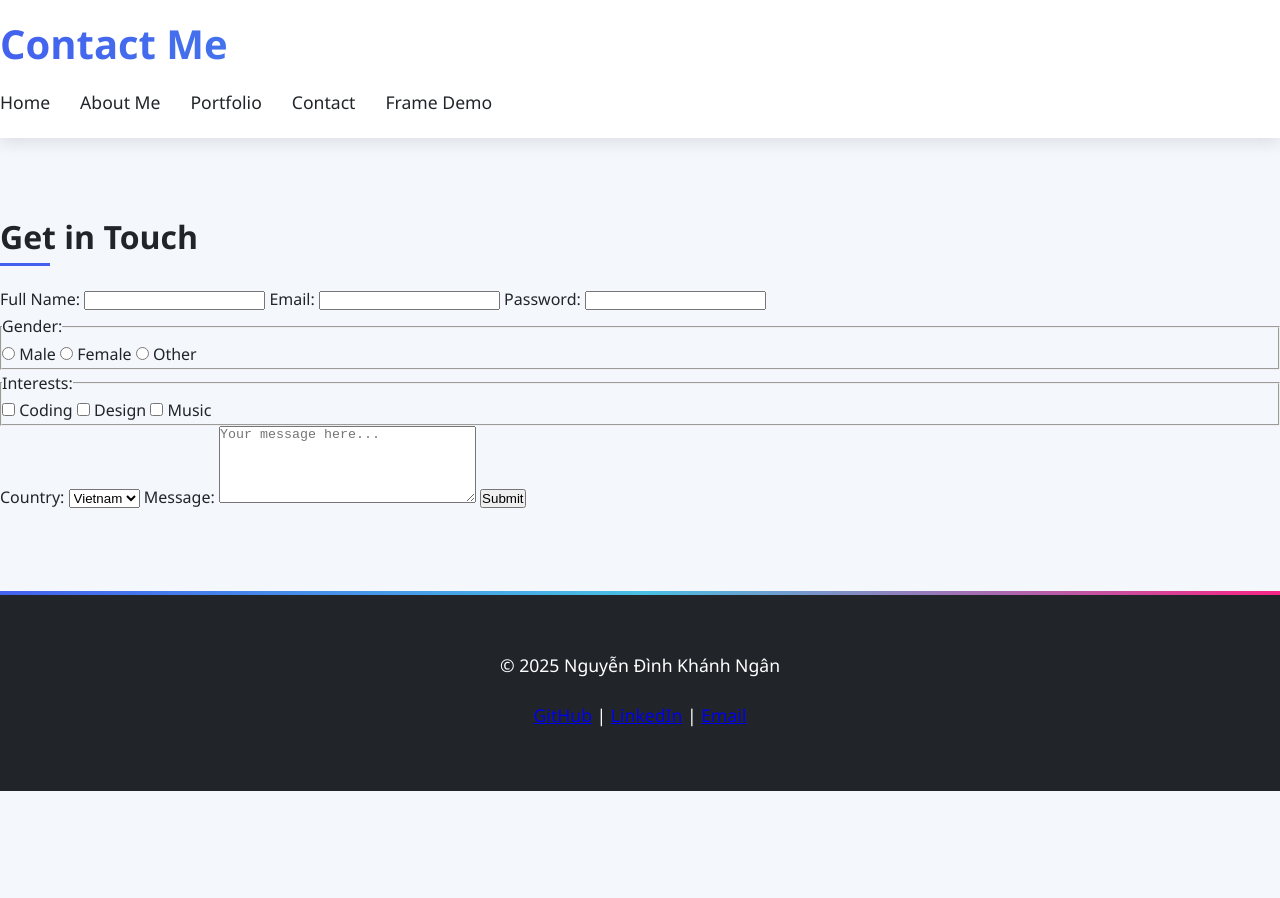
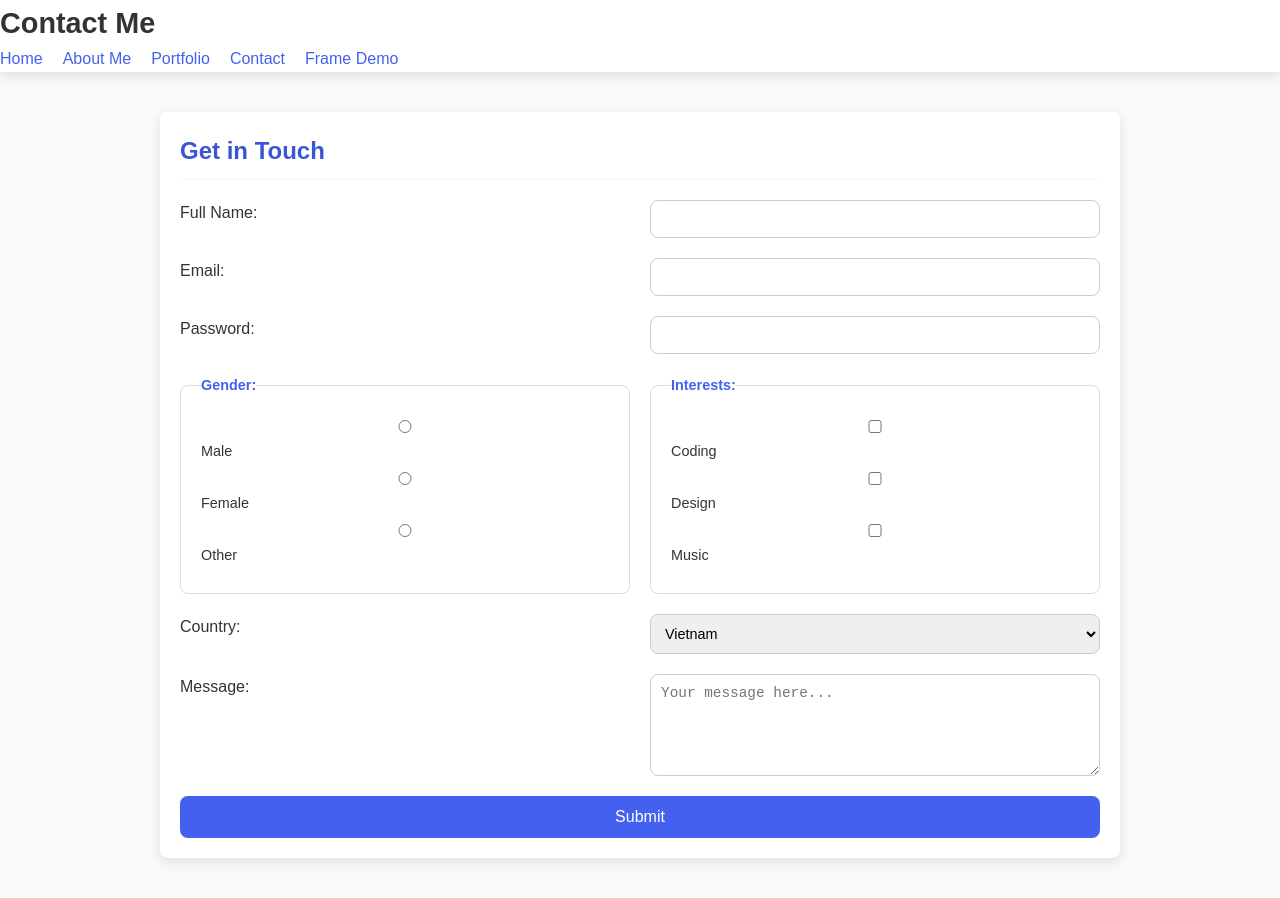
Before and after one commit to FanchonSora/FanchonSora.github.io, a plain HTML site: page contact.html in a window 1280 px wide. Before the commit the page ends 800 px from the top, so only its background shows below. Drawn offline with Linux system fonts and the light colour scheme.

Commit message:
nhớ chỉnh lại contact, frame với detail page

```diff
--- /dev/null
+++ b/contact.css
@@ -0,0 +1,203 @@
+/* =============== RESET & ROOT =============== */
+*,
+*::before,
+*::after {
+  margin: 0;
+  padding: 0;
+  box-sizing: border-box;
+}
+
+:root {
+  --primary: #4361ee;
+  --primary-dark: #3a56d4;
+  --secondary: #48bfe3;
+  --light: #f8f9fa;
+  --dark: #2d3748;
+  --text: #333;
+  --text-light: #fff;
+  --gray: #6c757d;
+  --radius: 8px;
+  --shadow: 0 4px 12px rgba(0,0,0,0.1);
+  --gap: 20px;
+  --transition: all 0.3s ease;
+  --container-width: 1000px;
+}
+
+/* =============== BASE =============== */
+body {
+  font-family: 'Poppins', sans-serif;
+  background: var(--light);
+  color: var(--text);
+  line-height: 1.6;
+}
+
+a {
+  color: var(--primary);
+  text-decoration: none;
+  transition: var(--transition);
+}
+a:hover {
+  color: var(--primary-dark);
+}
+
+/* =============== LAYOUT =============== */
+header {
+  background: #fff;
+  box-shadow: var(--shadow);
+  position: sticky;
+  top: 0;
+  z-index: 100;
+}
+header .container {
+  max-width: var(--container-width);
+  margin: auto;
+  padding: var(--gap) 20px;
+  display: flex;
+  align-items: center;
+  justify-content: space-between;
+}
+header h1 {
+  font-size: 1.8rem;
+}
+nav ul {
+  list-style: none;
+  display: flex;
+  gap: 20px;
+}
+nav ul li a {
+  font-weight: 500;
+  position: relative;
+  padding-bottom: 4px;
+}
+nav ul li a.active,
+nav ul li a:hover {
+  color: var(--primary);
+}
+nav ul li a::after {
+  content: '';
+  position: absolute;
+  bottom: 0;
+  left: 0;
+  width: 0;
+  height: 2px;
+  background: var(--primary);
+  transition: var(--transition);
+}
+nav ul li a:hover::after,
+nav ul li a.active::after {
+  width: 100%;
+}
+
+/* =============== MAIN =============== */
+main {
+  max-width: var(--container-width);
+  margin: 40px auto;
+  padding: 0 20px;
+}
+main section {
+  background: #fff;
+  padding: var(--gap);
+  border-radius: var(--radius);
+  box-shadow: var(--shadow);
+}
+main h2 {
+  font-size: 1.5rem;
+  margin-bottom: 20px;
+  color: var(--primary-dark);
+  border-bottom: 2px solid var(--light);
+  padding-bottom: 8px;
+}
+
+/* Nếu bạn giữ lại <form>, style cho nó hơi giống card */
+form {
+  display: grid;
+  grid-template-columns: 1fr 1fr;
+  gap: var(--gap);
+}
+form label {
+  display: block;
+  font-weight: 500;
+  margin-bottom: 6px;
+}
+form input,
+form select,
+form textarea,
+form fieldset {
+  width: 100%;
+  padding: 10px;
+  border: 1px solid #ccc;
+  border-radius: var(--radius);
+  font-size: 0.9rem;
+  transition: var(--transition);
+}
+form input:focus,
+form select:focus,
+form textarea:focus {
+  outline: none;
+  border-color: var(--primary);
+}
+form fieldset {
+  border: 1px solid #ddd;
+  padding: var(--gap);
+  border-radius: var(--radius);
+}
+form legend {
+  font-weight: 600;
+  color: var(--primary);
+}
+form button {
+  grid-column: 1 / -1;
+  padding: 12px;
+  background: var(--primary);
+  color: #fff;
+  border: none;
+  border-radius: var(--radius);
+  font-size: 1rem;
+  cursor: pointer;
+  transition: var(--transition);
+}
+form button:hover {
+  background: var(--primary-dark);
+}
+
+/* =============== FOOTER =============== */
+footer {
+  background: var(--dark);
+  color: var(--text-light);
+  padding: var(--gap) 20px;
+}
+footer .container {
+  max-width: var(--container-width);
+  margin: auto;
+  display: flex;
+  flex-wrap: wrap;
+  justify-content: space-between;
+  align-items: center;
+}
+footer p {
+  font-size: 0.9rem;
+  opacity: 0.8;
+}
+footer a {
+  color: var(--secondary);
+  margin: 0 8px;
+}
+footer a:hover {
+  opacity: 0.9;
+}
+
+/* =============== RESPONSIVE =============== */
+@media (max-width: 768px) {
+  form {
+    grid-template-columns: 1fr;
+  }
+  header .container,
+  footer .container {
+    flex-direction: column;
+    gap: var(--gap);
+    text-align: center;
+  }
+  nav ul {
+    justify-content: center;
+  }
+}
--- a/contact.html
+++ b/contact.html
@@ -5,7 +5,7 @@
   <meta name="viewport" content="width=device-width, initial-scale=1">
   <title>Contact Me</title>
   <meta name="description" content="Contact form to reach me">
-  <link rel="stylesheet" href="style.css">
+  <link rel="stylesheet" href="contact.css">
 </head>
 <body>
   <header>
@@ -69,7 +69,7 @@
       </form>
     </section>
   </main>
-  <footer>
+  <!-- <footer>
     <div class="footer-content">
       <p>&copy; 2025 Nguyễn Đình Khánh Ngân</p>
       <p>
@@ -78,6 +78,6 @@
         <a href="mailto:khanhngan1491@com">Email</a>
       </p>
     </div>
-  </footer>
+  </footer> -->
 </body>
 </html>
```
Also changed, not shown: frame.html (+2 -2 lines).
